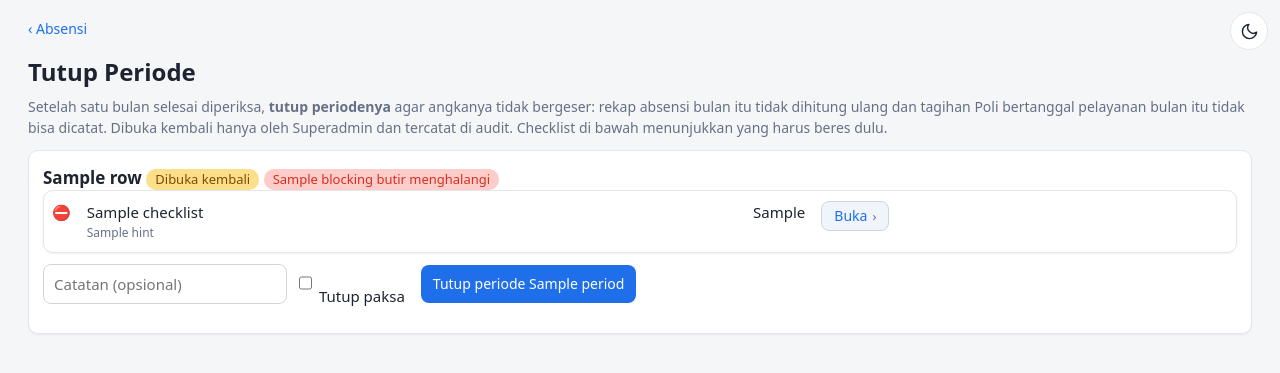
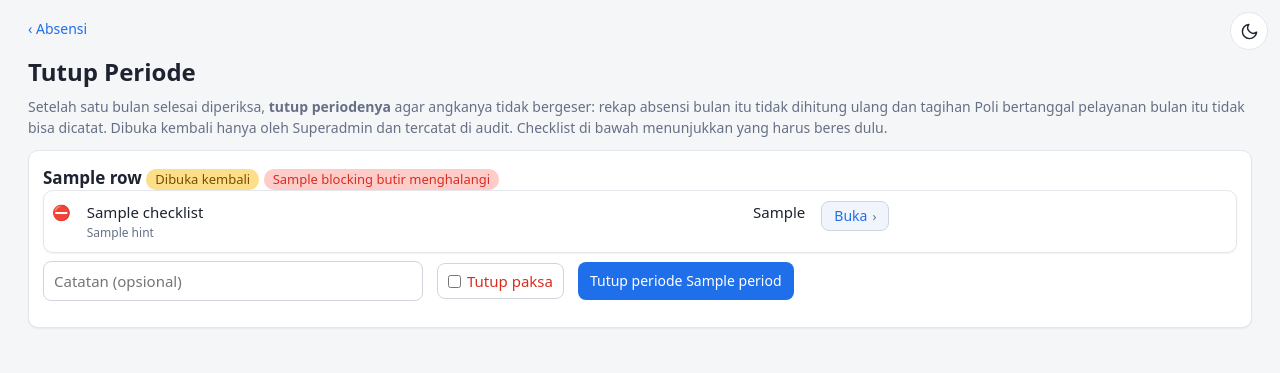
Before and after one commit to yorsbae/hris, a Django app: template apps/hr/templates/attendance/periods.html in a window 1280 px wide. Shown: the top 373 px of the page. Run offline with Django 5.2, Linux system fonts and the light colour scheme; the template is opened without the code that fills it: most values are stand-ins (such as "Sample title", 1, 10 or a date in 2020).

Commit message:
Absensi: filter & kolom Shift pakai GS, GS/N, A7…G7Pack; rapikan Tutup Paksa
- Filter Shift di Absensi harian kini memakai daftar yang sama dengan Shift Harian & Karyawan (GS, GS/N, A7…G7, A7Pack…G7Pack); id shift lama tetap diterima.
- Kolom Shift & ekspor Absensi harian menampilkan label kelompok, bukan PAGI/SIANG.
- Tutup Periode: baris catatan / Tutup paksa / tombol dirapikan (checkbox tidak melebar, sejajar, responsif).

Co-Authored-By: Claude Sonnet 5.5 <noreply@anthropic.com>
Claude-Session: https://claude.ai/code/session_019qrP7SgX6kUUrY2uPTg3ab

```diff
--- a/apps/hr/templates/attendance/daily.html
+++ b/apps/hr/templates/attendance/daily.html
@@ -15,11 +15,11 @@
 <a href="{% url 'att_scanlog' %}">Data Scanlog</a><a href="{% url 'att_devices' %}">Master mesin</a><a href="{% url 'att_pins' %}">Pemetaan PIN</a><a href="{% url 'att_holidays' %}">Hari libur</a></div></details>{% endif %}</div>
 <form method="get" data-fbar class="bar"><input name="q" value="{{ f.q }}" placeholder="Cari NIK / nama" maxlength="60" aria-label="NIK atau nama">
 <input type="date" name="from" value="{{ d1|date:'Y-m-d' }}" aria-label="Dari tanggal"><input type="date" name="to" value="{{ d2|date:'Y-m-d' }}" aria-label="Sampai tanggal">
-<select name="status" aria-label="Status"><option value="">Semua status</option>{% for k2, v in status_opts %}<option value="{{ k2 }}"{% if f.status == k2 %} selected{% endif %}>{{ v }}</option>{% endfor %}{% for k2, v in statuses %}<option value="{{ k2 }}"{% if f.status == k2 %} selected{% endif %}>{{ v }}</option>{% endfor %}</select><select name="shift" aria-label="Shift"><option value="">Semua shift</option>{% for s in shifts %}<option value="{{ s.pk }}"{% if f.shift == s.pk|stringformat:"s" %} selected{% endif %}>{{ s.code|default:s.name }}</option>{% endfor %}</select>
+<select name="status" aria-label="Status"><option value="">Semua status</option>{% for k2, v in status_opts %}<option value="{{ k2 }}"{% if f.status == k2 %} selected{% endif %}>{{ v }}</option>{% endfor %}{% for k2, v in statuses %}<option value="{{ k2 }}"{% if f.status == k2 %} selected{% endif %}>{{ v }}</option>{% endfor %}</select><select name="shift" aria-label="Shift"><option value="">Semua shift</option>{% for k3, l3 in shift_opts %}<option value="{{ k3 }}"{% if f.shift == k3 %} selected{% endif %}>{{ l3 }}</option>{% endfor %}</select>
 {% if not is_admin %}<select name="dept" aria-label="Departemen"><option value="">Semua departemen</option>{% for d in depts %}<option value="{{ d.pk }}"{% if f.dept == d.pk|stringformat:"s" %} selected{% endif %}>{{ d.name }}</option>{% endfor %}</select>{% endif %}</form>
 {% if page %}<div class="wrap"><table class="sepfit"><thead><tr><th>Tanggal</th><th>Karyawan</th><th>Shift</th><th>Masuk</th><th>Pulang</th><th>Status</th><th>Keterangan</th></tr></thead><tbody>
 {% for a in page %}<tr><td class="nw">{{ a.date|date:"D d M" }}</td><td><a href="{% url 'att_employee' a.employee_id %}?month={{ a.date|date:'Y-m' }}">{{ a.employee.name }}</a><small>{{ a.employee.nik }} · {{ a.department.name|default:"—" }}</small></td>
-<td>{% if a.shift %}{{ a.shift.code|default:a.shift.name }}{% else %}—{% endif %}</td><td class="nw">{{ a.fi|default:"—" }}{% if a.late_minutes %} <span class="pill rejected">+{{ a.late_minutes }}m</span>{% endif %}</td><td class="nw">{{ a.lo|default:"—" }}{% if a.early_minutes %} <span class="pill rejected">−{{ a.early_minutes }}m</span>{% endif %}</td>
+<td title="{{ a.shift.name }}">{{ a.shift_label|default:"—" }}</td><td class="nw">{{ a.fi|default:"—" }}{% if a.late_minutes %} <span class="pill rejected">+{{ a.late_minutes }}m</span>{% endif %}</td><td class="nw">{{ a.lo|default:"—" }}{% if a.early_minutes %} <span class="pill rejected">−{{ a.early_minutes }}m</span>{% endif %}</td>
 <td><span class="pill {{ a.pill }}">{{ a.get_status_display }}</span>{% if a.incomplete %} <span class="pill pending">1 scan</span>{% endif %}{% if a.overtime_minutes %} <span class="pill approved">Lembur {{ a.overtime_minutes }}m</span>{% endif %}</td>
 <td>{% if a.conflict %}<span class="pill rejected" title="{{ a.conflict }}">Tinjau</span> {{ a.conflict }}{% else %}{{ a.notes|default:"" }}{% endif %}</td></tr>{% endfor %}</tbody></table></div>
 {% include "hrd/_pager.html" %}{% else %}<p class="empty">{% if act %}Tidak ada baris yang cocok dengan filter. <a href="{% url 'att_daily' %}">Reset filter</a>.{% else %}Belum ada rekap untuk rentang ini.{% if not is_admin %} Impor berkas Fingerspot lalu rekap terhitung otomatis, atau pilih "Olah ulang rekap".{% endif %}{% endif %}</p>{% endif %}
--- a/apps/hr/templates/attendance/periods.html
+++ b/apps/hr/templates/attendance/periods.html
@@ -1,4 +1,10 @@
 {% extends "base.html" %}{% block title %}Tutup Periode{% endblock %}{% block content %}
+<style>
+.closebar{gap:10px 14px}.closebar input[name=note]{flex:1 1 220px;max-width:380px;min-width:0}
+.closebar label.force{flex:none;white-space:nowrap;padding:6px 10px;border:1px solid var(--bd2);border-radius:8px;color:var(--er)}.closebar label.force input{width:auto;min-height:0;margin:0;flex:none}
+.closebar .btn{margin-left:0;flex:none;white-space:nowrap;border:0;font-family:inherit}
+@media(max-width:600px){.closebar input[name=note]{flex-basis:100%;max-width:none}.closebar .btn{flex:1 1 100%;text-align:center}}
+</style>
 <p class="back"><a href="{% url 'att_daily' %}">‹ Absensi</a></p>
 <h2>Tutup Periode</h2>
 <p class="sub">Setelah satu bulan selesai diperiksa, <b>tutup periodenya</b> agar angkanya tidak bergeser: rekap absensi bulan itu tidak dihitung ulang dan tagihan Poli bertanggal pelayanan bulan itu tidak bisa dicatat. Dibuka kembali hanya oleh Superadmin dan tercatat di audit. Checklist di bawah menunjukkan yang harus beres dulu.</p>
@@ -8,7 +14,7 @@
 {% if r.closed %}<p class="help">Ditutup {{ r.row.closed_at|date:"d M Y H:i" }}{% if r.row.closed_by %} oleh {{ r.row.closed_by.get_full_name|default:r.row.closed_by.get_username }}{% endif %}{% if r.row.note %} — {{ r.row.note }}{% endif %}.</p>
 {% if sup %}<form method="post">{% csrf_token %}<input type="hidden" name="period" value="{{ r.period }}"><button class="btn ghost" name="action" value="reopen" onclick="return confirm('Buka kembali periode {{ r.period }}? Rekap & tagihan bulan itu bisa berubah lagi.')">Buka kembali (Superadmin)</button></form>{% endif %}
 {% else %}{% if r.checklist %}<table class="sepfit"><tbody>{% for i in r.checklist %}<tr><td style="width:2em">{% if i.ok %}✅{% elif i.blocking %}⛔{% else %}⚠️{% endif %}</td><td>{{ i.label }}{% if not i.ok %}<small style="display:block;color:var(--mu)">{{ i.hint }}</small>{% endif %}</td><td class="num">{{ i.n }}</td><td>{% if not i.ok and i.url %}<a href="{{ i.url }}">Buka ›</a>{% endif %}</td></tr>{% endfor %}</tbody></table>
-<form method="post" class="bar" style="margin-top:8px">{% csrf_token %}<input type="hidden" name="period" value="{{ r.period }}"><input name="note" maxlength="300" placeholder="Catatan (opsional)">
-{% if r.blocking %}<label><input type="checkbox" name="force" value="1"> Tutup paksa</label>{% endif %}<button class="btn" name="action" value="close">Tutup periode {{ r.period }}</button></form>
+<form method="post" class="bar closebar" style="margin-top:8px">{% csrf_token %}<input type="hidden" name="period" value="{{ r.period }}"><input name="note" maxlength="300" placeholder="Catatan (opsional)" aria-label="Catatan">
+{% if r.blocking %}<label class="chk force" title="Tutup walau masih ada butir yang menghalangi"><input type="checkbox" name="force" value="1"> Tutup paksa</label>{% endif %}<button class="btn" name="action" value="close">Tutup periode {{ r.period }}</button></form>
 {% else %}<p class="help"><a href="?period={{ r.period }}">Tampilkan checklist</a></p>{% endif %}{% endif %}</div>{% endfor %}
 {% endblock %}
```
Also changed, not shown: apps/hr/attendance_pages.py (+9 -6 lines).
